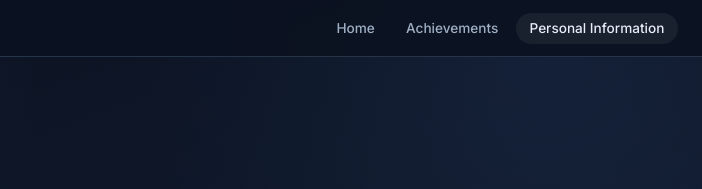
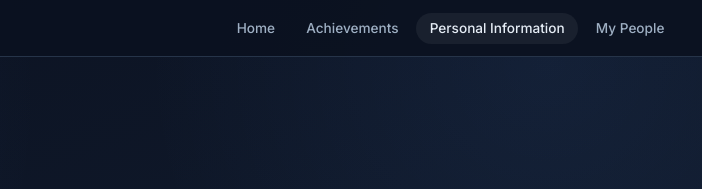
Before and after one commit to mjjgd/mjd, a plain HTML site: page about.html in a window 1280 px wide. Shown: the top 189 px of the page, 578-1280 px from the left. Drawn offline with nearby package versions, Linux system fonts and the light colour scheme.

Commit message:
Update about.html

```diff
--- a/about.html
+++ b/about.html
@@ -26,6 +26,7 @@
                 <li><a href="index.html">Home</a></li>
                 <li><a href="achievements.html">Achievements</a></li>
                 <li><a href="about.html" class="active">Personal Information</a></li>
+                <li><a href="family.html">My People</a></li>
             </ul>
         </nav>
     </header>
```
